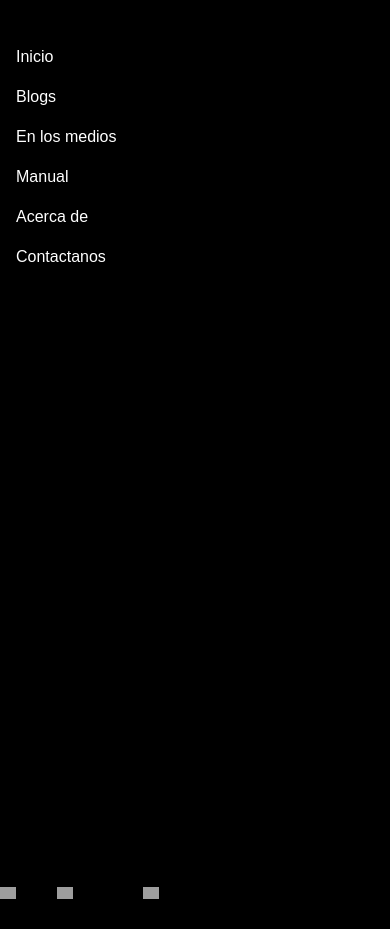
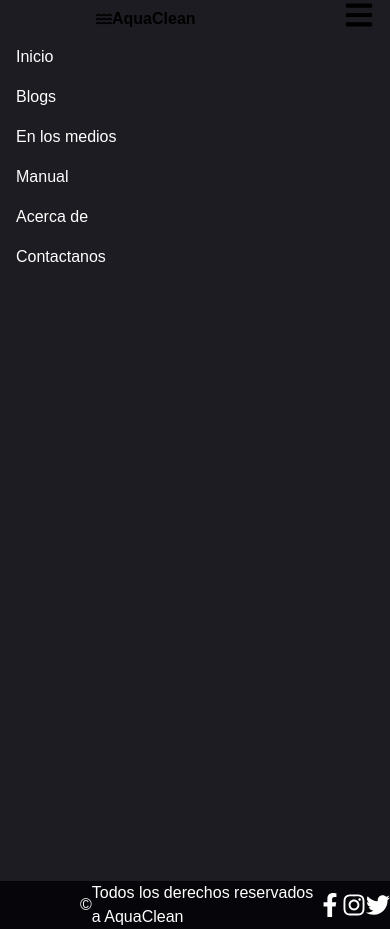
Before and after one commit to Roo03/TeamIntegradora, a Next.js app: page / in a window 390 px wide. Before the commit the page ends 905 px from the top, so only its background shows below. Built offline with nearby package versions, Linux system fonts and the light colour scheme; grey boxes are pictures that could not be loaded.

Commit message:
commit home

```diff
--- a/src/Components/footer/footer.tsx
+++ b/src/Components/footer/footer.tsx
@@ -1,53 +1,45 @@
-import Image from "next/image";
+import { FaFacebookF, FaInstagram, FaTwitter } from "react-icons/fa";
 
 export default function Footer() {
     return(
-    <footer className="row-start-3 flex gap-6 flex-wrap items-center justify-center">
+      <footer className="flex items-center justify-between p-5 bg-[#06060A] text-white">
+
+      <div className="flex items-center ml-20">
+        <span className="mr-2">©</span>
+        <p>Todos los derechos reservados a AquaClean</p>
+      </div>
+
+
+      <div className="flex space-x-4 mr-20">
         <a
-          className="flex items-center gap-2 hover:underline hover:underline-offset-4"
-          href="https://nextjs.org/learn?utm_source=create-next-app&utm_medium=appdir-template-tw&utm_campaign=create-next-app"
+          href="https://www.facebook.com"
           target="_blank"
           rel="noopener noreferrer"
+          aria-label="Facebook"
+          className="hover:text-blue-500"
         >
-          <Image
-            aria-hidden
-            src="https://nextjs.org/icons/file.svg"
-            alt="File icon"
-            width={16}
-            height={16}
-          />
-          Learn
+          <FaFacebookF className="text-2xl" />
         </a>
         <a
-          className="flex items-center gap-2 hover:underline hover:underline-offset-4"
-          href="https://vercel.com/templates?framework=next.js&utm_source=create-next-app&utm_medium=appdir-template-tw&utm_campaign=create-next-app"
+          href="https://www.instagram.com"
           target="_blank"
           rel="noopener noreferrer"
+          aria-label="Instagram"
+          className="hover:text-pink-500"
         >
-          <Image
-            aria-hidden
-            src="https://nextjs.org/icons/window.svg"
-            alt="Window icon"
-            width={16}
-            height={16}
-          />
-          Examples
+          <FaInstagram className="text-2xl" />
         </a>
         <a
-          className="flex items-center gap-2 hover:underline hover:underline-offset-4"
-          href="https://nextjs.org?utm_source=create-next-app&utm_medium=appdir-template-tw&utm_campaign=create-next-app"
+          href="https://twitter.com"
           target="_blank"
           rel="noopener noreferrer"
+          aria-label="X (Twitter)"
+          className="hover:text-blue-400"
         >
-          <Image
-            aria-hidden
-            src="https://nextjs.org/icons/globe.svg"
-            alt="Globe icon"
-            width={16}
-            height={16}
-          />
-          Go to nextjs.org →
+          <FaTwitter className="text-2xl" />
         </a>
-      </footer>
+      </div>
+    </footer>
+
     );
 }
--- a/src/Components/navbar/navbar.tsx
+++ b/src/Components/navbar/navbar.tsx
@@ -7,14 +7,14 @@ export default function NavbarPage() {
 
   return (
     <div>
-      <nav className="w-full bg-black fixed top-0 left-0 right-0 z-10">
+      <nav className="w-full bg-black fixed top-0 left-0 right-0 z-10 w-full bg-[#1c1c22]">
         <div className="justify-between px-4 mx-auto lg:max-w-7m md:items-center md:flex md:px-8">
           <div>
             <div className="flex items-center justify-between py-8 md:py-5 md:block">
-              <div className="flex items-center">
+              <div className="flex items-center ml-20">
                 <FaWater className="mr-5 text-2m text-gray-50" />
                 <Link href="/">
-                  <h1 className="text-xl text-xl font-bold text-gray-50">
+                  <h1 className="text-xl text-xl font-bold text-gray-50 ">
                     AquaClean
                   </h1>
                 </Link>
@@ -48,7 +48,7 @@ export default function NavbarPage() {
                 navbar ? "p-12 md:p-0 block" : "hidden"
               }`}
             >
-              <ul className="h-screen md:h-auto items-center justify-center md:flex ">
+              <ul className="h-screen md:h-auto items-center justify-center md:flex mr-20">
                 <li className="text-m  text-white py-2 px-5 text-center border-b-2 md:border-b-0  hover:bg-green-600  border-green-900  md:hover:text-green-600 md:hover:bg-transparent">
                   <Link href="/home" onClick={() => setNavbar(!navbar)}>
                     Inicio
--- a/src/app/home/page.tsx
+++ b/src/app/home/page.tsx
@@ -1,17 +1,34 @@
 export default function Inicio() {
     return(
-        <div className="flex items-start content-start items-center h-[500px]">
-    <div className="p-10 max-w-xl">
+        <div className="flex items-center justify-between h-[500px]w-full bg-[#1c1c22]">
+    {/* Columna Izquierda */}
+    <div className="p-10 w-1/2 max-w-xl ml-20">
         <div className="py-10">
-            <h1 className="text-4xl font-bold">Bienvenido a nuestra web acerca de nuestro producto</h1>
+            <h1 className="text-4xl font-bold text-white">
+                Bienvenido a nuestra web acerca de nuestro producto
+            </h1>
         </div>
         <div>
-            <p>Con cada viaje, limpiamos los cenotes y construimos un futuro sostenible para las próximas generaciones, uniendo tecnología e innovación al servicio del planeta</p>
-            <button className="text-2xl my-5 border-2 border-green-400 text-lime-500 bg-transparent px-4 py-2 rounded">Comenzar</button>
+            <p className="text-white mb-5">
+                Con cada viaje, limpiamos los cenotes y construimos un futuro sostenible para las próximas generaciones, uniendo tecnología e innovación al servicio del planeta.
+            </p>
+            <button className="text-2xl border-2 border-green-400 text-lime-500 bg-transparent px-4 py-2 rounded">
+                Comenzar
+            </button>
+        </div>
+    </div>
+
+    {/* Columna Derecha (Imagen) */}
+    <div className="w-2/4 h-full flex items-center justify-center">
+    <div>
+        <img
+            src="https://www.planetcustodian.com/wp-content/uploads/2021/06/AI-Powered-ClearBot-is-the-New-Marine-Trash-Collecting-drone.jpg"
+            alt="Imagen inicio"
+            className="h-full object-cover rounded-lg shadow-lg"
+        />
         </div>
     </div>
 </div>
 
-
     );
 }
--- a/src/app/page.tsx
+++ b/src/app/page.tsx
@@ -6,18 +6,18 @@ import Inicio from "./home/page";
 export default function Home() {
   return (
     <div className="h-screen flex flex-col">
-    {/* Navbar */}
+
     <NavbarPage />
 
-    {/* Contenido principal con curva en la parte inferior */}
+
     <div className="flex-grow bg-[#06060A] text-white relative overflow-hidden">
-        <main className="mx-auto max-w-xl">
-            <div className="px-4 py-16 sm:px-6 sm:py-24 lg:max-w-7xl lg:px-8">
+        <main className="w-full">
+            <div className="w-full px-4 py-50 sm:px-6 sm:py-24 lg:px-8">
                 <Inicio />
             </div>
         </main>
 
-        {/* Curva de montaña en la parte inferior */}
+
         <div className="absolute bottom-0 w-full">
             <svg
                 viewBox="0 0 1440 320"
@@ -32,8 +32,9 @@ export default function Home() {
         </div>
     </div>
 
-    {/* Footer */}
+
     <Footer />
 </div>
+
   );
 }
```
